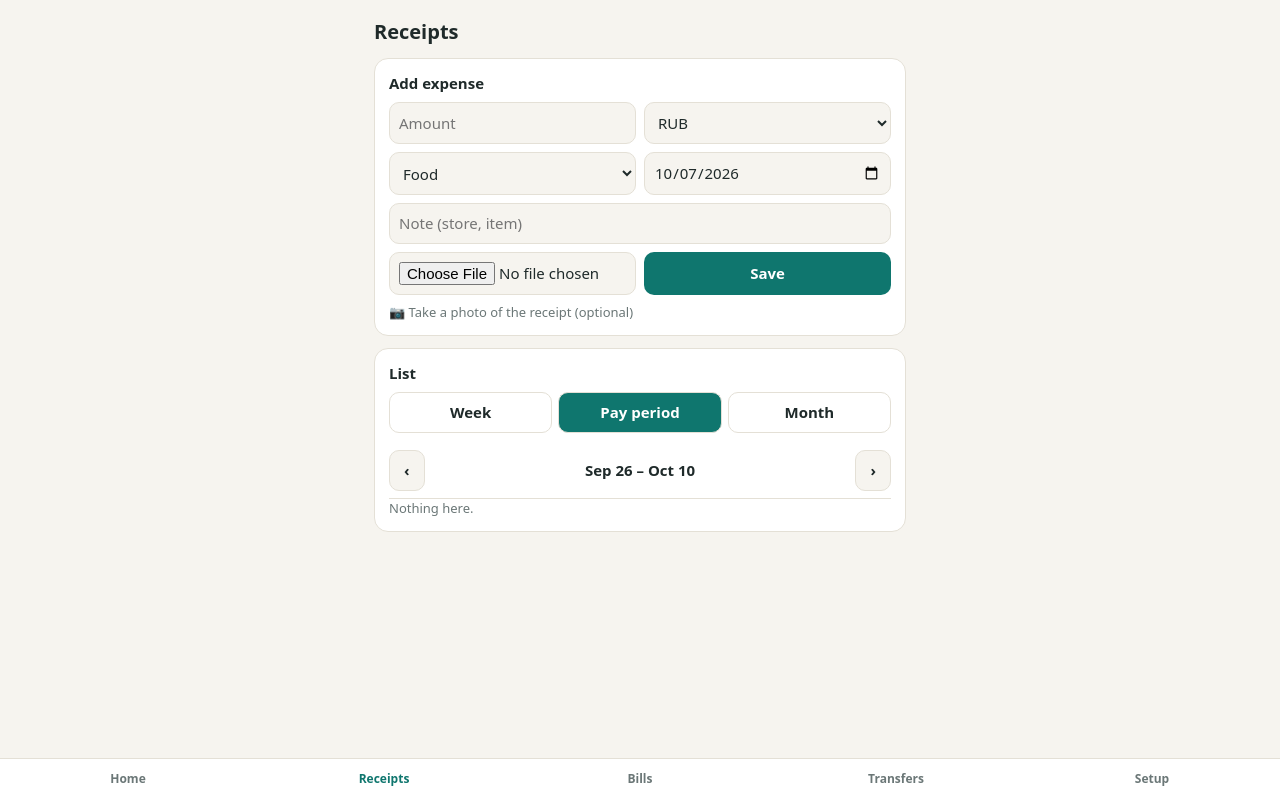
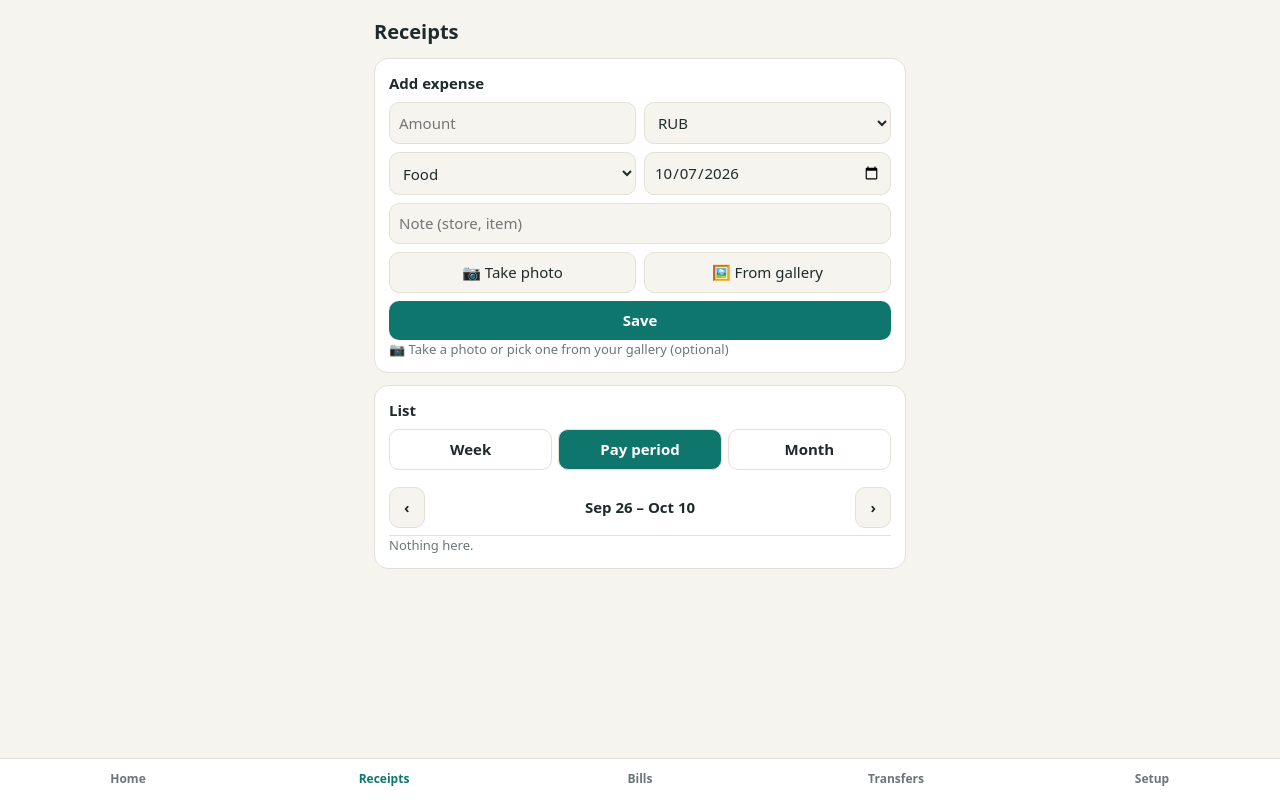
Before and after one commit to nemfamaluya/money, a plain HTML site: page index.html in a window 1280 px wide. Both pictures are taken after a click on the button "Receipts". Drawn offline with Linux system fonts and the light colour scheme.

Commit message:
Add files via upload

```diff
--- a/index.html
+++ b/index.html
@@ -24,6 +24,7 @@ nav{position:fixed;bottom:0;left:0;right:0;display:flex;background:var(--card);b
 nav button{flex:1;background:none;color:var(--mu);border-radius:0;padding:12px 2px;font-size:12px}nav button.on{color:var(--ac)}
 img.th{width:40px;height:40px;object-fit:cover;border-radius:8px}
 .bar{height:8px;background:var(--bd);border-radius:6px;overflow:hidden}.bar i{display:block;height:100%;background:var(--ac)}
+.fb{display:block;text-align:center;background:var(--bg);border:1px solid var(--bd);border-radius:10px;padding:9px;cursor:pointer}
 .pill{font-size:11px;padding:2px 8px;border-radius:99px;border:1px solid var(--bd)}
 </style></head><body><main id="app"></main>
 <nav id="nav"></nav>
@@ -92,8 +93,8 @@ function exp(){const l=inRange().sort((a,b)=>b.date.localeCompare(a.date));
  <div class="g"><input id="ea" type="number" inputmode="decimal" placeholder="Amount"><select id="ec">${["RUB","PHP","USD"].map(c=>`<option>${c}</option>`)}</select>
  <select id="et">${CATS.map(c=>`<option>${c}</option>`)}</select><input id="ed" type="date" value="${iso(new Date())}"></div>
  <input id="en" placeholder="Note (store, item)" style="margin-bottom:8px">
- <div class="g"><input id="ep" type="file" accept="image/*" capture="environment" onchange="photo(this)"><button onclick="addExp()">Save</button></div>
- <div class="mu" id="pm">📷 Take a photo of the receipt (optional)</div></div>
+ <div class="g"><label class="fb">📷 Take photo<input type="file" accept="image/*" capture="environment" onchange="photo(this)" hidden></label><label class="fb">🖼️ From gallery<input type="file" accept="image/*" onchange="photo(this)" hidden></label></div><button onclick="addExp()" style="width:100%">Save</button>
+ <div class="mu" id="pm">📷 Take a photo or pick one from your gallery (optional)</div></div>
  <div class="card"><h2>List</h2>${seg()}${l.map(e=>`<div class="row"><div style="display:flex;gap:8px;align-items:center">${e.img?`<img class="th" src="${e.img}" onclick="big('${e.id}')">`:""}${e.link?`<a href="${e.link}" target="_blank" style="font-size:26px;text-decoration:none">📎</a>`:""}<div><div>${e.note||e.cat}</div><div class="mu">${e.date} · ${e.cat}</div></div></div><div style="text-align:right"><b>${f(e.amt,e.cur)}</b><br><span class="mu" onclick="delExp('${e.id}')">delete</span></div></div>`).join("")||'<div class="mu">Nothing here.</div>'}</div>`}
 function photo(i){const fl=i.files[0];if(!fl)return;const r=new FileReader();r.onload=()=>{const im=new Image();im.onload=()=>{const k=Math.min(1,700/Math.max(im.width,im.height)),c=document.createElement("canvas");c.width=im.width*k;c.height=im.height*k;c.getContext("2d").drawImage(im,0,0,c.width,c.height);pend=c.toDataURL("image/jpeg",.6);$("#pm").textContent="✅ Photo attached"};im.src=r.result};r.readAsDataURL(fl)}
 async function addExp(){const a=+$("#ea").value;if(!a)return alert("Enter an amount");
```
